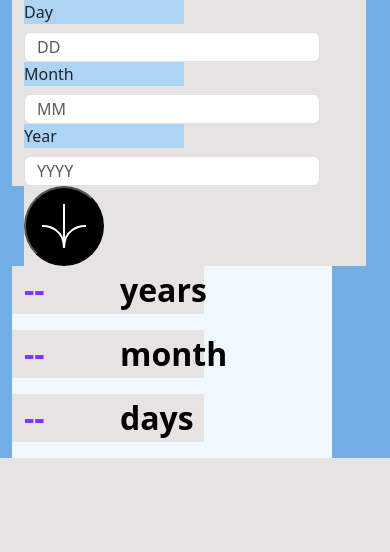
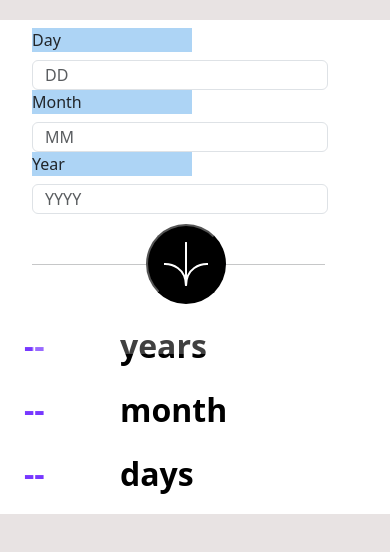
Before and after one commit to mateu52/age-calculator-FrontentMentor, a React (Create React App) app: page / in a window 390 px wide. Shown: the top 552 px of the page. Built offline with nearby package versions, Linux system fonts and the light colour scheme.

Commit message:
respons arrow

```diff
--- a/src/components/Calculator.js
+++ b/src/components/Calculator.js
@@ -17,7 +17,9 @@ function Calculator(){
     const yearRef = useRef();
 
     const handleSubmit = (event) => {
-        event.preventDefault();
+        // event.preventDefault();
+        // let label = document.getElementsByClassName("div label")[0];
+        //     label.style.color = "red";
         const day = dayRef.current.value;
         const month = monthRef.current.value;
         const year = yearRef.current.value;
@@ -41,9 +43,12 @@ function Calculator(){
         if (form.checkValidity() === false) {
             event.preventDefault();
             event.stopPropagation();
+            let label = document.getElementsByClassName("div label");
+            label.style.color = "red";
         }
 
         setValidated(true);
+
     }
     // const handleSubmit = (event) => {
     //     const form = event.currentTarget;
@@ -58,10 +63,10 @@ function Calculator(){
     return(
     <div style={styles} className="container">
         <Container>
-            <Form  validated={validated} onSubmit={handleSubmit}>
+            <Form className="bg-white p-2" validated={validated} onSubmit={handleSubmit}>
                 <Row className="row">
-                <Form.Group as={Col} md="4" controlId="validationCustom01">
-                    <Form.Label className="col">Day</Form.Label>
+                <Form.Group className="bg-white" as={Col} md="4" controlId="validationCustom01">
+                    <Form.Label className="col label">Day</Form.Label>
                         <Form.Control className="input"
                             required
                             type="text"
@@ -69,8 +74,8 @@ function Calculator(){
                             ref={dayRef}
                         />
                 </Form.Group>
-                <Form.Group as={Col} md="4" controlId="validationCustom01">
-                    <Form.Label className="col">Month</Form.Label>
+                <Form.Group className="bg-white" as={Col} md="4" controlId="validationCustom01">
+                    <Form.Label className="col label" >Month</Form.Label>
                     <Form.Control className="input"
                         required
                         type="text"
@@ -78,8 +83,8 @@ function Calculator(){
                         ref={monthRef}
                     />
                 </Form.Group>
-                <Form.Group as={Col} md="4" controlId="validationCustom01">
-                    <Form.Label className="col">Year</Form.Label>
+                <Form.Group className="bg-white" as={Col} md="4" controlId="validationCustom01">
+                    <Form.Label className="col label">Year</Form.Label>
                     <Form.Control className="input"
                         required
                         type="text"
@@ -88,26 +93,12 @@ function Calculator(){
                     />
                 </Form.Group>
                 </Row>
-
-                {/* <Row className="d-flex flex-center row">
-                    <Col className="col"><Form.Label>Day</Form.Label></Col>
-                    <Col className="col"><Form.Label>Month</Form.Label></Col>
-                    <Col className="col"><Form.Label>Year</Form.Label></Col>
-                </Row>
-                <Row className="d-flex clex-center row">
-                    <Col className="col"><Form.Label>
-                        <input ref={dayRef}/></Form.Label>
-                    </Col>
-                    <Col className="col"><Form.Label>
-                        <input ref={monthRef}/></Form.Label>
-                    </Col>
-                    <Col className="col"><Form.Label>
-                        <input ref={yearRef}/></Form.Label>
-                    </Col>
-                </Row> */}
-            <button onClick={handleSubmit} className="button" type="submit">
-                <img src={ArrowIcon} className="arrowImg" alt="img" />
-            </button>
+            <div className="line">
+                <p><hr></hr></p>
+                <button onClick={handleSubmit} className="button" type="submit">
+                    <img src={ArrowIcon} className="arrowImg" alt="img" />
+                </button>
+            </div>
             </Form>
             <Row className="row-sum">
                 <p className="text">{year}</p><p>years</p>
--- a/src/components/styles/style.css
+++ b/src/components/styles/style.css
@@ -11,15 +11,42 @@
 }
 
 .container {
-  background-color: #71aee4;
+  margin: 20px auto auto auto;
+  background-color: white;
   height: 100%;
-  width: 100%;
+  max-width: 400px !important;
   font-size: 32px;
   font-size: 16px;
 }
 
+.container .line {
+  background-color: white;
+  display: flex;
+  padding-top: 10px;
+  justify-content: flex-start;
+  position: relative;
+  height: 100px;
+  z-index: 10px;
+}
+
+.container .line hr {
+  background-color: white;
+  position: absolute;
+  margin-top: 40px;
+  justify-content: flex-start;
+  height: 30px;
+  width: 90%;
+  z-index: 10;
+}
+
+.container .line .button {
+  position: absolute;
+  z-index: 100;
+  margin: auto auto auto 75%;
+}
+
 .container .row {
-  background-color: aliceblue;
+  background-color: white;
   width: 320px;
 }
 
@@ -34,6 +61,7 @@
 }
 
 .container .row-sum p {
+  background-color: white;
   color: black;
   width: 30%;
 }
@@ -56,3 +84,19 @@
   height: 80px;
   width: 80px;
 }
+
+@media (max-width: 767.98px) {
+  .container {
+    height: 100%;
+    max-width: 350px;
+    font-size: 32px;
+    font-size: 16px;
+  }
+  .container .line hr {
+    width: 90%;
+    height: 90%;
+  }
+  .container .line .button {
+    margin: auto auto auto 35%;
+  }
+}
--- a/src/components/styles/style.min.css
+++ b/src/components/styles/style.min.css
@@ -1 +1 @@
-*{margin:0;box-sizing:border-box;background-color:#e8e3e3}.input{background-color:aliceblue;width:80px;height:30px}.container{background-color:#71aee4;height:100%;width:100%;font-size:32px;font-size:16px}.container .row{background-color:aliceblue;width:320px}.container .row .col{background-color:#add4f5;width:160px}.container .row-sum{font-size:32px;font-weight:700}.container .row-sum p{color:#000;width:30%}.container .row-sum .text{color:#7738ff;float:left}.container .arrowImg{background-color:black;border:solid black 1px;border-radius:50%}.container .button{background-color:black;border-radius:50%;size:150%;height:80px;width:80px}
+*{margin:0;box-sizing:border-box;background-color:#e8e3e3}.input{background-color:aliceblue;width:80px;height:30px}.container{margin:20px auto auto auto;background-color:#fff;height:100%;max-width:400px !important;font-size:32px;font-size:16px}.container .line{background-color:#fff;display:flex;padding-top:10px;justify-content:flex-start;position:relative;height:100px;z-index:10px}.container .line hr{background-color:#fff;position:absolute;margin-top:40px;justify-content:flex-start;height:30px;width:90%;z-index:10}.container .line .button{position:absolute;z-index:100;margin:auto auto auto 75%}.container .row{background-color:#fff;width:320px}.container .row .col{background-color:#add4f5;width:160px}.container .row-sum{font-size:32px;font-weight:700}.container .row-sum p{background-color:#fff;color:#000;width:30%}.container .row-sum .text{color:#7738ff;float:left}.container .arrowImg{background-color:black;border:solid black 1px;border-radius:50%}.container .button{background-color:black;border-radius:50%;size:150%;height:80px;width:80px}@media (max-width: 767.98px){.container{height:100%;max-width:350px;font-size:32px;font-size:16px}.container .line hr{width:90%;height:90%}.container .line .button{margin:auto auto auto 35%}}
--- a/src/components/styles/style.scss
+++ b/src/components/styles/style.scss
@@ -2,6 +2,7 @@
     margin: 0;
     box-sizing: border-box;
     background-color:  hsl(0, 8%, 90%);
+
 }
 .input{
     background-color: aliceblue;
@@ -9,13 +10,38 @@
     height: 30px;
 }
 .container{
-    background-color: rgb(113, 174, 228);
+    margin: 20px auto auto auto;
+    background-color: rgb(255, 255, 255);
     height: 100%;
-    width: 100%;
+    max-width: 400px !important;
     font-size: 32px;
     font-size: 16px;
+    .line{
+        background-color: rgb(255, 255, 255);
+        display: flex;
+        padding-top: 10px;
+        justify-content: flex-start;
+        position: relative;
+        height: 100px;
+        z-index: 10px;
+        hr{
+            background-color: rgb(255, 255, 255);
+            position: absolute;
+            margin-top: 40px;
+            justify-content: flex-start;
+            height: 30px;
+            width: 90%;
+            z-index: 10;
+        }
+        .button{
+            position: absolute;
+            z-index: 100;
+            margin: auto auto auto 75%;
+
+        }
+    }
     .row{
-        background-color: aliceblue;
+        background-color: rgb(255, 255, 255);
         width: 320px;
         .col{
             background-color: rgb(173, 212, 245);
@@ -26,6 +52,7 @@
         font-size: 32px;
         font-weight: 700;
         p{
+            background-color: rgb(255, 255, 255);
             color:rgb(0, 0, 0);
             width: 30%;
         }
@@ -48,6 +75,20 @@
     }
 }
 
-@media (max-width: 575.98px) {
-
+@media (max-width: 767.98px) {
+    .container{
+        height: 100%;
+        max-width: 350px;
+        font-size: 32px;
+        font-size: 16px;
+        .line{
+            hr{
+                width: 90%;
+                height: 90%;
+            }
+            .button{
+                margin: auto auto auto 35%;
+            }
+        }
+    }
 }
```
Also changed, not shown: src/components/LogicCalc.js (+21 -41 lines).
